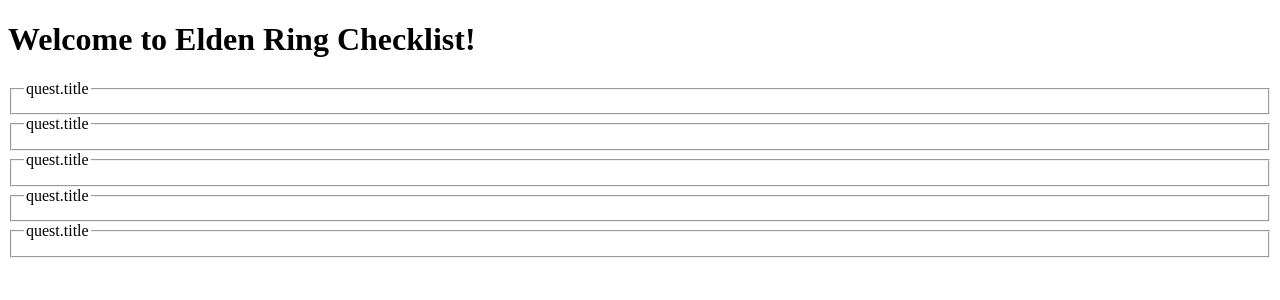
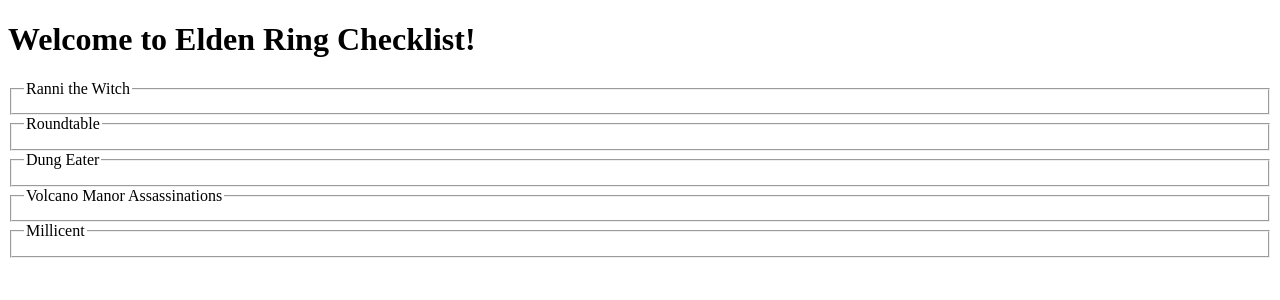
Before and after one commit to Gobluebro/Elden-Ring-Checklist, a Next.js app: page / in a window 1280 px wide. Shown: the top 300 px of the page. Built offline with nearby package versions, Linux system fonts and the light colour scheme.

Commit message:
forgot to encapsulate the name

```diff
--- a/components/checkboxContainer.tsx
+++ b/components/checkboxContainer.tsx
@@ -11,7 +11,7 @@ const CheckboxContainer = (props: Props) => {
 
   return (
     <fieldset>
-      <legend>quest.title</legend>
+      <legend>{quest.name}</legend>
       {quest.requirements.map((req) => (
         <Checkbox key={req.id} requirement={req} />
       ))}
```
